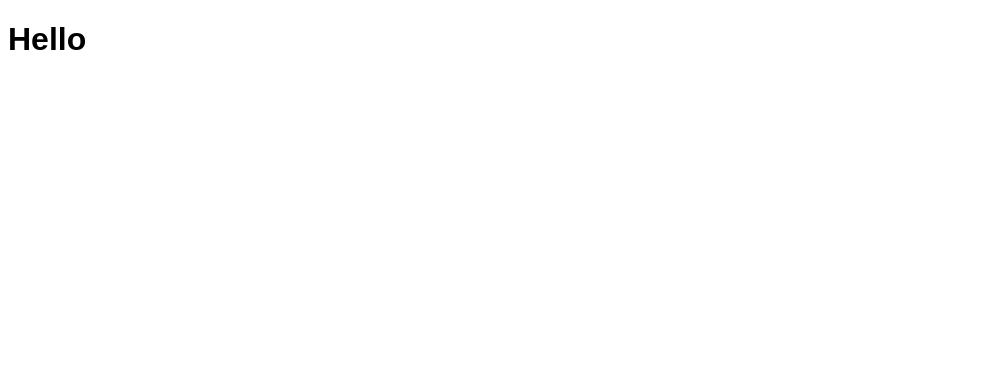
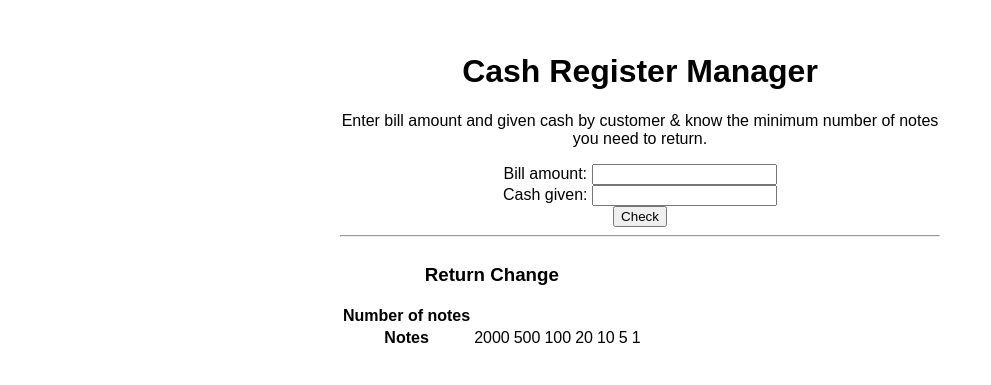
Before and after one commit to shubhmehra/mark10-cash-register, a website built with Parcel: page index.html in a window 1280 px wide. Shown: the whole page, without its empty margins (0-991 px from the left). Built offline with nearby package versions, Linux system fonts and the light colour scheme.

Commit message:
Created basic UI

```diff
--- a/index.html
+++ b/index.html
@@ -7,7 +7,38 @@
 
   <body>
     <div id="app">
-      <h1>Hello</h1>
+      <h1>Cash Register Manager</h1>
+      <p>
+        Enter bill amount and given cash by customer & know the minimum number
+        of notes you need to return.
+      </p>
+      <label for="bill-amount">Bill amount:</label>
+      <input type="text" id="bill-amount" />
+      <br />
+      <label for="cash-given">Cash given:</label>
+      <input type="text" id="cash-given" />
+      <br />
+      <button>Check</button>
+      <hr />
+      <table class="notes-table">
+        <caption>
+          <h3>Return Change</h3>
+        </caption>
+        <tr>
+          <th>Number of notes</th>
+          <td></td>
+        </tr>
+        <tr>
+          <th>Notes</th>
+          <td>2000</td>
+          <td>500</td>
+          <td>100</td>
+          <td>20</td>
+          <td>10</td>
+          <td>5</td>
+          <td>1</td>
+        </tr>
+      </table>
     </div>
 
     <script src="src/index.js"></script>
--- a/src/styles.css
+++ b/src/styles.css
@@ -1,3 +1,9 @@
 body {
   font-family: sans-serif;
+  max-width: 600px;
+  margin: auto;
+  padding: 2rem;
 }
+#app {
+  text-align: center;
+}
```
